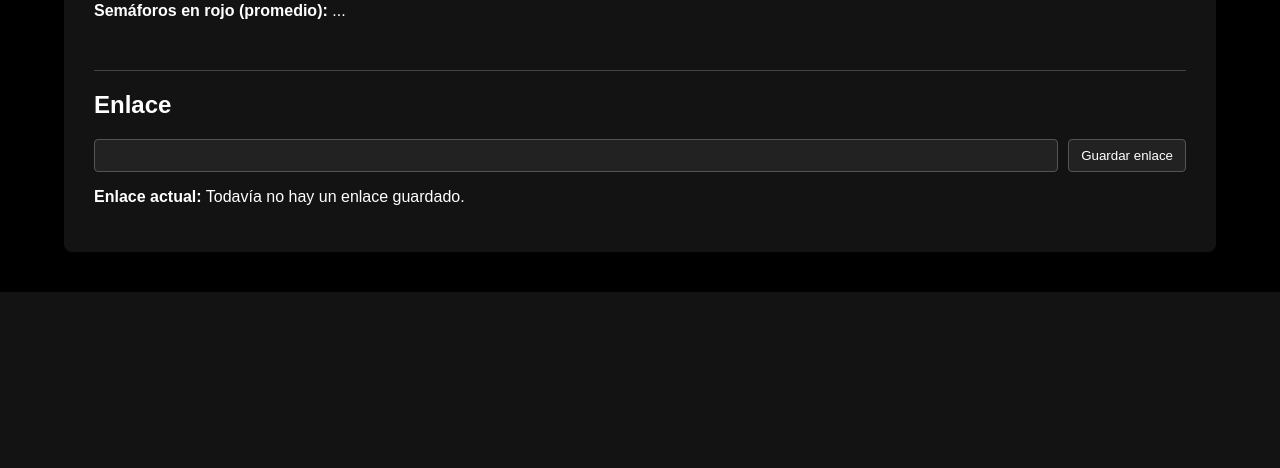
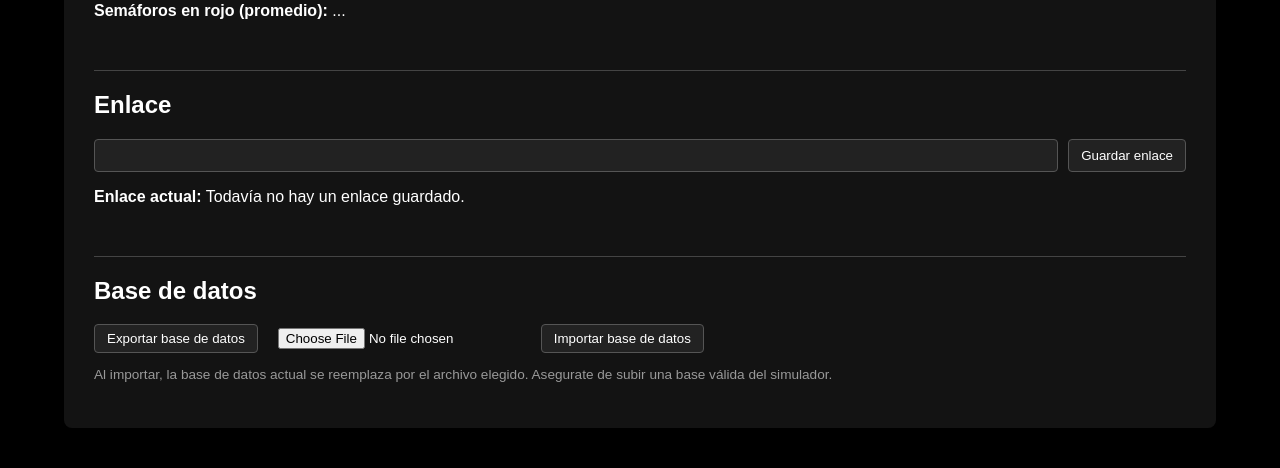
Before and after one commit to JohannArmstrong/simulator-DB-viewer, a Flask app: page / in a window 1280 px wide. Shown: the part 778-1246 px from the top of the page. Before the commit the page ends 1070 px from the top, so only its background shows below. Run offline with Flask 3, Linux system fonts and the light colour scheme; data that the repository does not hold is empty.

Commit message:
Borrada la prueba de DB y agregada las opciones de Importar/Exportar

```diff
--- a/app.py
+++ b/app.py
@@ -1,6 +1,10 @@
+import os
+import shutil
+import tempfile
+from datetime import datetime
 from urllib.parse import urlparse
 
-from flask import Flask, render_template, abort, request, jsonify
+from flask import Flask, render_template, abort, request, jsonify, Response
 
 from database import (
     get_connection,
@@ -10,7 +14,9 @@ from database import (
     obtener_promedios,
     obtener_modos_transmision,
     obtener_enlace,
-    guardar_enlace
+    guardar_enlace,
+    exportar_base_datos,
+    DATABASE_PATH
 )
 
 import struct
@@ -18,6 +24,7 @@ import math
 import io
 
 app = Flask(__name__)
+app.config["MAX_CONTENT_LENGTH"] = 1024 * 1024 * 1024  # 1 GB: las bases con datos binarios pueden ser grandes
 
 def limpiar(valor):
     return None if math.isnan(valor) else valor
@@ -126,6 +133,62 @@ def api_enlace_guardar():
         return jsonify({"error": str(e)}), 500
 
 
+def _enviar_y_borrar(ruta, carpeta):
+    """Envía el archivo por partes y borra la carpeta temporal al terminar."""
+    try:
+        with open(ruta, "rb") as f:
+            while True:
+                bloque = f.read(64 * 1024)
+                if not bloque:
+                    break
+                yield bloque
+    finally:
+        shutil.rmtree(carpeta, ignore_errors=True)
+
+
+@app.route("/api/base_datos/exportar")
+def api_base_datos_exportar():
+    """Descarga una copia de la base de datos."""
+    carpeta = tempfile.mkdtemp(prefix="export_simulaciones_")
+    try:
+        destino = os.path.join(carpeta, "simulaciones.db")
+        exportar_base_datos(destino)
+        nombre = f"simulaciones_{datetime.now():%Y%m%d_%H%M%S}.db"
+        tamano = os.path.getsize(destino)
+    except Exception as e:
+        shutil.rmtree(carpeta, ignore_errors=True)
+        print("Error al exportar la base de datos")
+        print(e)
+        return jsonify({"error": str(e)}), 500
+
+    return Response(
+        _enviar_y_borrar(destino, carpeta),
+        mimetype="application/octet-stream",
+        headers={
+            "Content-Disposition": f'attachment; filename="{nombre}"',
+            "Content-Length": str(tamano)
+        }
+    )
+
+
+@app.route("/api/base_datos/importar", methods=["POST"])
+def api_base_datos_importar():
+    """Reemplaza la base de datos por el archivo subido."""
+    archivo = request.files.get("archivo")
+    if archivo is None or not archivo.filename:
+        return jsonify({"error": "Seleccioná un archivo de base de datos."}), 400
+
+    try:
+        temporal = str(DATABASE_PATH) + ".nueva"
+        archivo.save(temporal)
+        os.replace(temporal, DATABASE_PATH)
+        return jsonify({"ok": True})
+    except Exception as e:
+        print("Error al importar la base de datos")
+        print(e)
+        return jsonify({"error": f"No se pudo importar: {e}"}), 500
+
+
 @app.route("/simulacion/<int:simulacion_id>")
 def ver_simulacion(simulacion_id):
     simulacion = obtener_simulacion(simulacion_id)
@@ -198,7 +261,7 @@ def api_simulacion_datos(simulacion_id):
         })
 
     except Exception as e:
-        print("======== ERROR AL DECODIFICAR BLOB ========")
+        print("Error al decodificar blob")
         print(e)
         return jsonify({"error": str(e)}), 500
 
--- a/database.py
+++ b/database.py
@@ -60,6 +60,25 @@ def guardar_enlace(url):
         return dict(row)
     finally:
         connection.close()
+
+
+def _copiar_base(origen, destino):
+    """
+    Copia una base SQLite a otra usando la API de backup de SQLite
+    (consistente aunque haya otras conexiones abiertas).
+    """
+    try:
+        origen.backup(destino)
+    finally:
+        destino.close()
+        origen.close()
+
+
+def exportar_base_datos(ruta_destino):
+    """
+    Genera una copia consistente de la base actual en `ruta_destino`.
+    """
+    _copiar_base(get_connection(), sqlite3.connect(ruta_destino))
 
 
 def obtener_simulaciones():
--- a/static/css/style.css
+++ b/static/css/style.css
@@ -129,3 +129,50 @@ a:hover {
 #enlaceActual a {
     word-break: break-all;
 }
+
+#seccionBaseDatos {
+    margin-top: 50px;
+    padding-top: 20px;
+    border-top: 1px solid #444;
+}
+
+.acciones-bd {
+    display: flex;
+    flex-wrap: wrap;
+    gap: 20px;
+    align-items: center;
+}
+
+.boton,
+.form-importar button {
+    display: inline-block;
+    padding: 6px 12px;
+    border-radius: 4px;
+    border: 1px solid #555;
+    background: #222;
+    color: white;
+    font-size: 13.33px;
+    cursor: pointer;
+}
+
+.boton:hover {
+    text-decoration: none;
+    background: #2e2e2e;
+}
+
+.form-importar {
+    display: flex;
+    flex-wrap: wrap;
+    gap: 10px;
+    align-items: center;
+}
+
+.form-importar button:disabled {
+    opacity: 0.5;
+    cursor: wait;
+}
+
+.aviso {
+    color: #999;
+    font-size: 0.85em;
+}
--- a/static/js/main.js
+++ b/static/js/main.js
@@ -222,3 +222,52 @@ $(document).ready(function () {
 
     cargarEnlace();
 });
+
+
+function mostrarEstadoBaseDatos(texto, esError) {
+    const el = document.getElementById('baseDatosEstado');
+    if (!el) return;
+    el.textContent = texto;
+    el.style.color = esError ? '#ff6b6b' : '#6bdc7a';
+}
+
+async function importarBaseDatos(archivo) {
+    const boton = document.getElementById('btnImportar');
+    const datos = new FormData();
+    datos.append('archivo', archivo);
+
+    boton.disabled = true;
+    mostrarEstadoBaseDatos('Importando base de datos...', false);
+
+    try {
+        const respuesta = await fetch('/api/base_datos/importar', { method: 'POST', body: datos });
+        const data = await respuesta.json();
+
+        if (!respuesta.ok) {
+            mostrarEstadoBaseDatos(data.error || 'No se pudo importar la base de datos.', true);
+            boton.disabled = false;
+            return;
+        }
+
+        mostrarEstadoBaseDatos(`Base de datos importada. Recargando...`, false);
+        setTimeout(() => location.reload(), 2000);
+    } catch (error) {
+        console.error('Error al importar la base de datos:', error);
+        mostrarEstadoBaseDatos('No se pudo importar la base de datos.', true);
+        boton.disabled = false;
+    }
+}
+
+$(document).ready(function () {
+    const form = document.getElementById('formImportar');
+    if (!form) return;
+
+    form.addEventListener('submit', function (evento) {
+        evento.preventDefault();
+        const archivo = document.getElementById('inputImportar').files[0];
+        if (!archivo) return;
+
+        if (!confirm('Esto reemplaza TODA la base de datos actual por "' + archivo.name + '". ¿Continuar?')) return;
+        importarBaseDatos(archivo);
+    });
+});
--- a/templates/index.html
+++ b/templates/index.html
@@ -70,6 +70,21 @@
 
             <p><strong>Enlace actual:</strong> <span id="enlaceActual">...</span></p>
         </section>
+
+        <section id="seccionBaseDatos">
+            <h1>Base de datos</h1>
+
+            <div class="acciones-bd">
+                <a id="btnExportar" class="boton" href="/api/base_datos/exportar" download>Exportar base de datos</a>
+
+                <form id="formImportar" class="form-importar">
+                    <input type="file" id="inputImportar" accept=".db,.sqlite,.sqlite3" required>
+                    <button type="submit" id="btnImportar">Importar base de datos</button>
+                </form>
+            </div>
+            <p class="aviso">Al importar, la base de datos actual se reemplaza por el archivo elegido. Asegurate de subir una base válida del simulador.</p>
+            <p id="baseDatosEstado"></p>
+        </section>
     </main>
 
     <script src="{{ url_for('static', filename='vendor/jquery/jquery-3.7.0.min.js') }}"></script>
```
Also changed, not shown: crear_db_prueba.py (deleted, +0 -71 lines).
